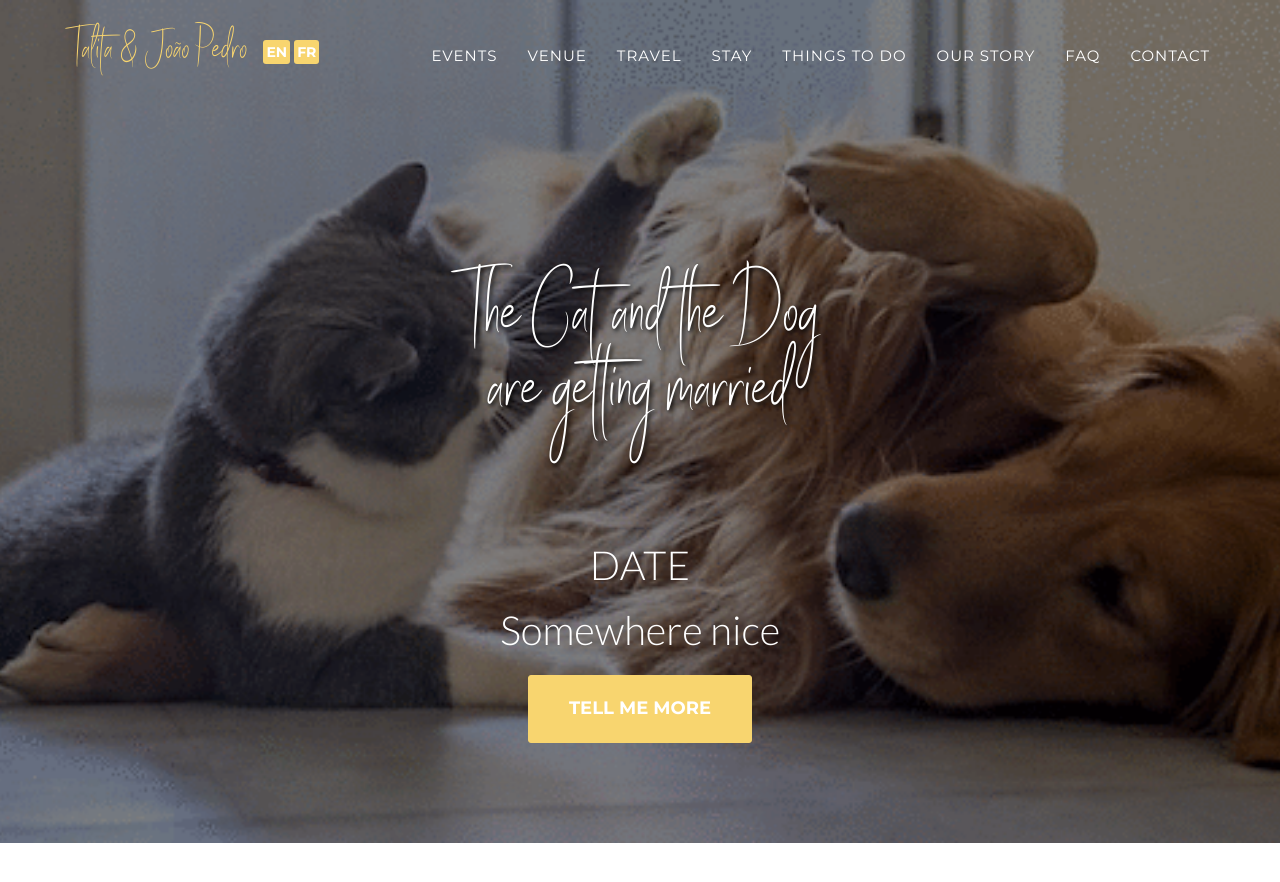
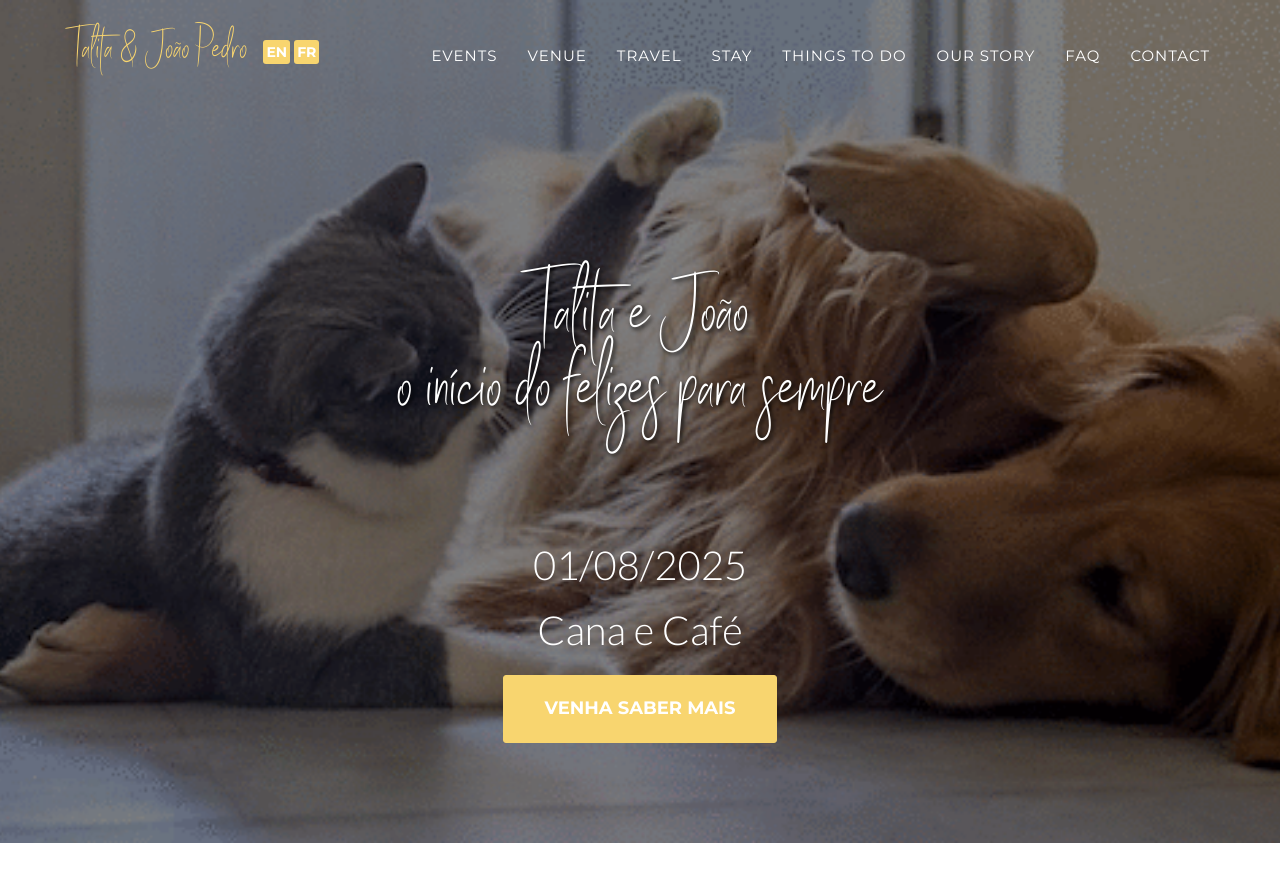
Before and after one commit to joaoppeters/talitaejoao, a Jekyll site: the page built from index.html, in a window 1280 px wide and 900 px high. Shown: the top 882 px of the window. Built offline with Jekyll 4.4.1, drawn with Linux system fonts in a browser that asks for light colours; some web fonts are replaced.

Commit message:
03jan: header

```diff
--- a/_includes/br_data/header.html
+++ b/_includes/br_data/header.html
@@ -56,10 +56,10 @@
 <header>
     <div class="container">
         <div class="intro-text">
-            <div class="intro-heading">The Cat and the Dog<br>are getting married</div>
-            <div class="intro-lead-in">DATE</div>
-            <div class="intro-lead-in">Somewhere nice</div>
-            <a href="#events" class="page-scroll btn btn-xl">Tell Me More</a>
+            <div class="intro-heading">Talita e João<br>o início do felizes para sempre</div>
+            <div class="intro-lead-in">01/08/2025</div>
+            <div class="intro-lead-in">Cana e Café</div>
+            <a href="#events" class="page-scroll btn btn-xl">Venha saber mais</a>
         </div>
     </div>
 </header>
```
